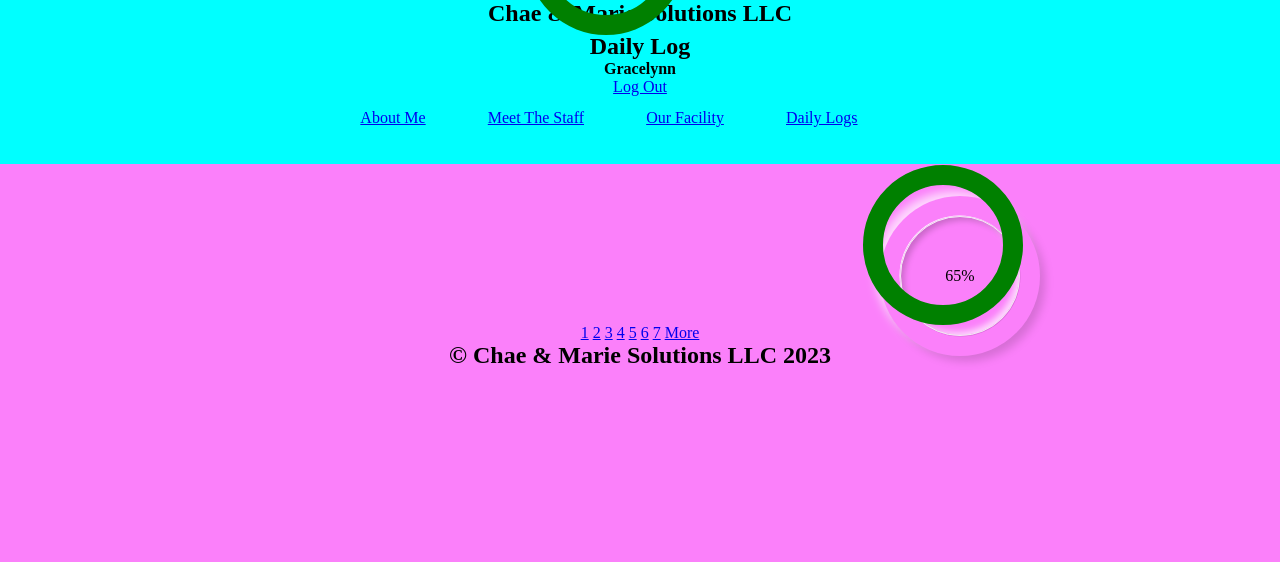
After one commit to YKTV8/cmAcctAccess, a PHP site: page / in a window 1280 px wide. The commit adds this page. Shown: the top 562 px of the page. Run offline with PHP 8.4, Linux system fonts and the light colour scheme.

Commit message:
01/11
update CSS and JS for Graph Gauge on supplies section.

```diff
--- /dev/null
+++ b/classes/profileinfo-view.classes.php
@@ -0,0 +1,6 @@
+<?php
+
+class ProfileInfoView extends ProfileInfo {
+
+
+}
--- /dev/null
+++ b/css/stylesProfile.css
@@ -0,0 +1,209 @@
+*{
+    margin: 0;
+    padding: 0;
+    box-sizing: border-box;
+}
+body{
+    display: flex;
+    flex-direction: column;
+    align-items: center;
+    width: 100%;
+    height: 100vw;
+    background-color: rgb(251, 128, 250);
+    background: radial-gradient(circle, rgba(251,128,250,1) 0%, rgba(10,195,165,1) 0% rgba(251,128,250,1) 100%);
+    overflow-x: hidden;
+}
+header{
+    background-color: aqua;
+}
+header h2{
+    text-align: center;
+}
+section{
+    text-align: center;
+    box-shadow: 12px;
+    height: 15vh;
+    width: 30vw;
+    margin-bottom: 15px;
+    -webkit-box-shadow: 5px 5px 10px 2px rgba(0,0,0,0.63);
+    box-shadow: 5px 5px 10px 2px rgba(0,0,0,0.63);
+    border-radius: 4%;
+    background-size: cover;
+}
+.boxes{
+    margin-top: 10%;
+}
+.boxes h3{
+    background-color: rgba(0,0,0,0.63);
+    color: aliceblue;
+    border-top-right-radius: 15px;
+    border-top-left-radius: 15px;
+}
+/* Individual Section background images */
+#arrival{
+    background-image: url(../img/arrivals.jpg);
+    background-size: cover;
+}
+#departure{
+    background-image: url(../img/departures.jpg);
+    background-size: cover;
+}
+#milk{
+    background-image: url(../img/milk.jpg);
+    background-size: cover;
+}
+#provided_food{
+    background-image: url(../img/providedfood.jpg);
+    background-size: cover;
+}
+#pottylog{
+    background-image: url(../img/potty.jpg);
+    background-size: cover;
+}
+#naptime{
+    background-image: url(../img/sleeping.jpg);
+    background-size: cover;
+}
+#supplies{
+    background-image: url(../img/diapers-unsplash.jpg);
+    background-size: cover;
+}
+.graph{
+    display: flex;
+    padding-top: 5%;
+    padding-left: 50%;
+    align-items: center;
+    justify-content: center;
+    width: 160px;
+    height: 160px;
+    position:relative;
+}
+
+  .outer {
+    height: 160px;
+    width: 160px;
+    padding: 20px;
+    box-shadow:
+      6px 6px 10px -1px rgba(0, 0, 0, 0.15),
+      -6px -6px 10px -1px rgba(255, 255, 255, 0.7);
+    border-radius: 50%;
+  }
+
+  .inner {
+    display: flex;
+    align-items: center;
+    justify-content: center;
+    height: 120px;
+    width: 120px;
+    border: 1px solid rgb(239, 239, 239);
+    border-radius: 50%;
+    box-shadow:
+      inset 4px 4px 6px -1px rgba(0, 0, 0, 0.2),
+      inset -4px -4px 6px -1px rgba(255, 255, 255, 0.7),
+      -0.5px -0.5px 0px rgba(255, 255, 255, 1),
+      0.5px 0.5px 0px rgba(0, 0, 0, 0.15);
+  }
+
+  svg {
+    position: absolute;
+    margin-top: -9.8%;
+    margin-left: -5.25%;
+  }
+
+  circle {
+    fill: none;
+    stroke: green;
+    stroke-width: 20px;
+    stroke-dasharray: 450;
+    stroke-dashoffset: 450;
+    animation: anim 2s linear forwards;
+  }
+
+  @keyframes anim {
+    100% {
+      stroke-dashoffset: 0;
+    }
+  }
+
+  #percent {
+    font-weight: 600;
+    font-size: 45px;
+    color: rgb(0, 0, 0);
+  }
+
+/* ARRIVAL AND DEPATURE BUTTON */
+button{
+    top: 35%;
+    position: relative;
+    justify-items: center;
+    background-color: rgba(10,195,165,0.85);
+    width: 15rem;
+    height: 5rem;
+
+}
+#time-button, #timeout-button{
+    color: black;
+}
+nav{
+    display: flex;
+    flex-direction: column;
+    flex-wrap: wrap;
+    text-align: center;
+    margin: 0;
+    padding: .5%;
+    background-color: aqua;
+    width: 100vw;
+    min-height: fit-content;
+}
+nav ul{
+    display: flex;
+    justify-content: center;
+    flex-direction: row;
+    text-decoration: none;
+    list-style: none;
+    padding: 1%;
+}
+nav li{
+    padding-right: 5%;
+}
+footer{
+    text-align: center;
+}
+/* MEDIA QUERY MOBILE PORTRAIT  */
+@media screen and (min-width: 300px) {
+    section{
+        height: 45vh;
+        width: 80vw;
+    }
+
+}
+@media screen and (min-width:658px)and (orientation: landscape) {
+    section{
+        width:90vw;
+        height:85vh;
+    }
+
+}
+/* MEDIA QUERY TABLETS */
+@media screen and (min-width:768px) {
+    section{
+        height: 35vh;
+        width: 50vw;
+    }
+
+}
+@media screen and (min-width:1024px) and (orientation: landscape) {
+    section{
+        height: 45vh;
+        width: 30vw;
+    }
+
+}
+/* MEDIA QUERY DESKTOP */
+
+@media screen and (min-width:1224px) {
+    body{
+
+    }
+
+}
--- /dev/null
+++ b/index.html
@@ -0,0 +1,91 @@
+<!DOCTYPE html>
+<html lang="en">
+<head>
+    <meta charset="UTF-8">
+    <meta name="viewport" content="width=device-width, initial-scale=1.0">
+    <title>client log in</title>
+    <link rel="stylesheet" href="./css/stylesProfile.css">
+    <script src="./js/app.js"></script>
+</head>
+<body>
+    <header>
+        <h2>Chae & Marie Solutions LLC</h2>
+        <nav>
+            <div class="childname"><h4></h4></div>
+            <h1>Daily Log</h1>
+            <div class="childname"><h4>Gracelynn</h4></div>
+            <a href="./includes/logout.inc.php">Log Out</a>
+            <ul>
+                <li><a href="index.html">About Me</a></li>
+                <li><a href="index2.html">Meet The Staff</a></li>
+                <li><a href="index3.html">Our Facility</a></li>
+                <li><a href="index.html">Daily Logs</a></li>
+            </ul>
+        </nav>
+</header>
+
+        <div class="graph">
+            <div class="outer">
+                <div class="inner">
+                    <div id="number">
+                        65%
+                    </div>
+                </div>
+            </div>
+                <svg
+                    xmlns="http://www.w3.org/2000/svg"
+                    version="1.1" width="160px"
+                    height="160px">
+                    <defs>
+                    <linearGradient
+                    id="GradientColor">
+
+                    <stop offset="0%" stop-
+                    color="#DA22FF" />
+
+                    <stop offset="100%" stop-
+                    color="#9733EE" />
+
+                    </linearGradient>
+                    </defs>
+                    <circle cx="80" cy="80" r="70"
+                    stroke-linecap="round" />
+                </svg>
+        </div>
+    </section>
+    <svg
+    xmlns="http://www.w3.org/2000/svg"
+    version="1.1" width="160px"
+    height="160px">
+    <defs>
+    <linearGradient
+    id="GradientColor">
+
+    <stop offset="0%" stop-
+    color="#DA22FF" />
+
+    <stop offset="100%" stop-
+    color="#9733EE" />
+
+    </linearGradient>
+    </defs>
+    <circle cx="80" cy="80" r="70"
+    stroke-linecap="round" />
+</svg>
+</div>
+
+<footer>
+    <archieve class="navbar">
+        <a href="1">1</a>
+        <a href="2">2</a>
+        <a href="3">3</a>
+        <a href="4">4</a>
+        <a href="5">5</a>
+        <a href="6">6</a>
+        <a href="7">7</a>
+        <a href="more">More</a>
+    </archieve>
+    <h2>&copy Chae & Marie Solutions LLC 2023</h2>
+</footer>
+</body>
+</html>
--- /dev/null
+++ b/js/app.js
@@ -0,0 +1,45 @@
+// const childname = document.querySelectorAll('childname')
+// const child = ['ADAM', 'SARAH', 'JACK', 'SAM']
+
+// $(document).ready(function(){
+//     $("button").click(function(event){
+//       $("span").text(event.timeStamp);
+//     });
+//   });
+function captureTime(){
+    // Get current time
+    var currentTime = new Date().toLocaleString();
+    //Update the text of the button element to show the capture time
+    document.getElementById("time-button").innerHTML = "" + currentTime;
+    //disable the button
+    document.getElementById("time-button").disabled = true;
+  }
+
+  function captureTimeout(){
+    let currentTime = new Date().toLocaleString();
+
+    document.getElementById("timeout-button").innerHTML = "" + currentTime;
+    //disable the button
+    document.getElementById("timeout-button").disabled = true;
+  }
+
+  // examples of timestamps and formats for each function***********
+// toString() gives you Fri Jul 02 2021 14:03:54 GMT+0100 (British Summer Time)
+// toDateString() gives you Fri Jul 02 2021
+// toLocaleString() gives you 7/2/2021, 2:05:07 PM
+// toLocaleDateString() gives you 7/2/2021
+// toGMTString() gives you Fri, 02 Jul 2021 13:06:02 GMT
+// toUTCString() gives you Fri, 02 Jul 2021 13:06:28 GMT
+// toISOString() gives you 2021-07-02T13:06:53.422Z
+// Reference to our elements - graph
+let percentage = document.getElementById('percent');
+let counter = 0;
+
+setInterval(() =>{
+  if(counter == 100){
+    clearInterval;
+  }else{
+  counter += 1;
+  percent.innerHTML = `${counter}%`
+}
+},25);
--- a/login.php
+++ b/login.php
@@ -1,3 +1,2 @@
 <?php
 include_once 'header.php';
-?>
```
Also changed, not shown: classes/profileinfo-contr.classes.php (added, +15 -0 lines), classes/profileinfo.classes.php (added, +46 -0 lines), client.php (deleted, +0 -11 lines), header.php (+5 -5 lines), profile.php (added, +141 -0 lines).
